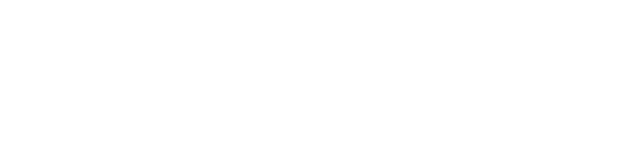
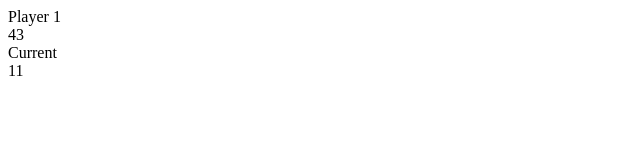
Before and after one commit to nedimokic/DOM-Pig-Game, a plain HTML site: page index.html in a window 1280 px wide. Shown: the whole page, without its empty margins (0-640 px from the left). Drawn offline with nearby package versions, Linux system fonts and the light colour scheme.

Commit message:
Player 1 content

```diff
--- a/index.html
+++ b/index.html
@@ -9,4 +9,19 @@
     <title>Pig Game</title>
 </head>
 
+<body>
+    <div class="wrapper clearfix">
+        <div class="player-0-panel active">
+            <div class="player-name" id="name-0">Player 1</div>
+            <div class="player-score" id="score-0">43</div>
+            <div class="player-current-box">
+                <div class="player-current-lable">Current</div>
+                <div class="player-current-score" id="current-0">11</div>
+            </div>
+        </div>
+    </div>
+
+
+</body>
+
 </html>
```
